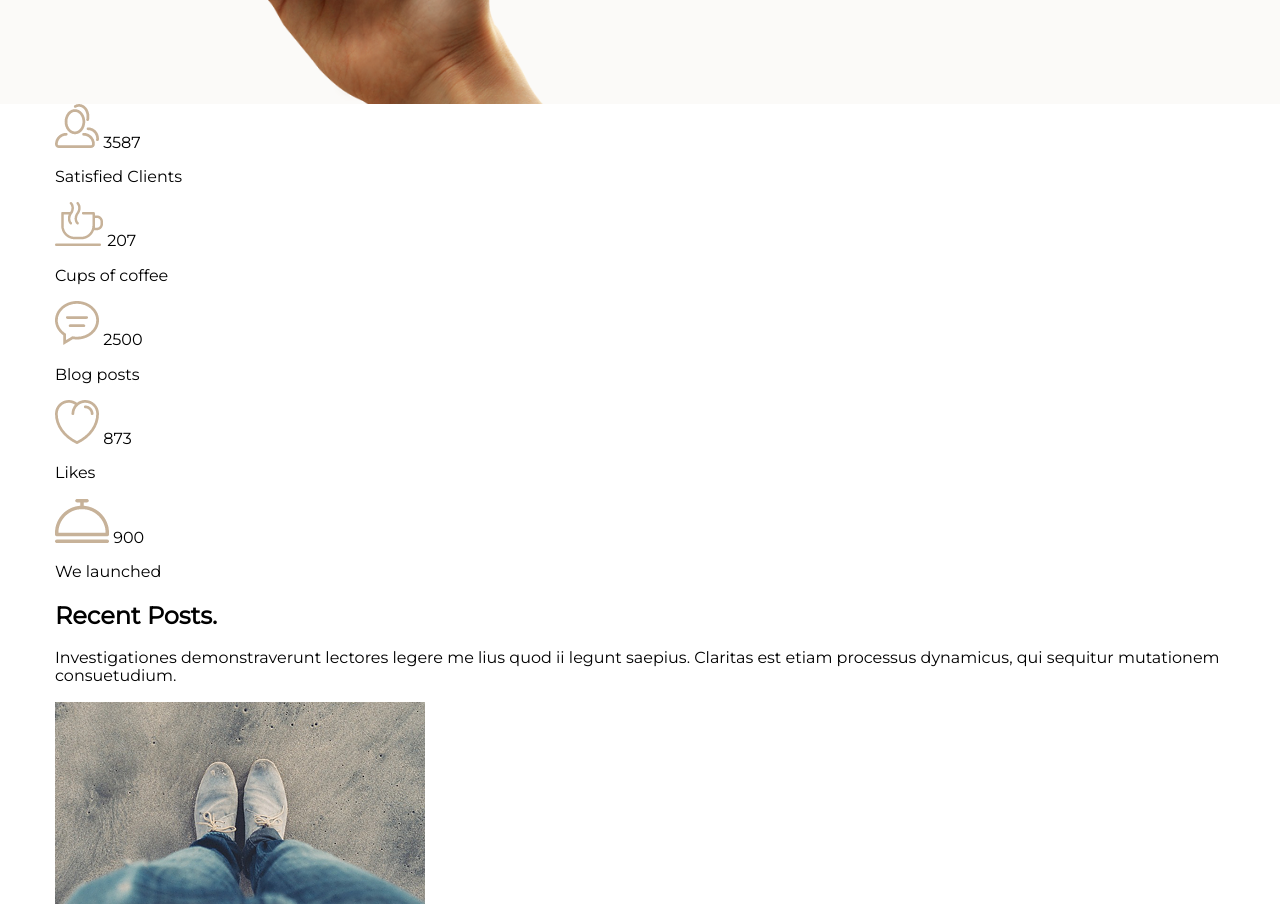
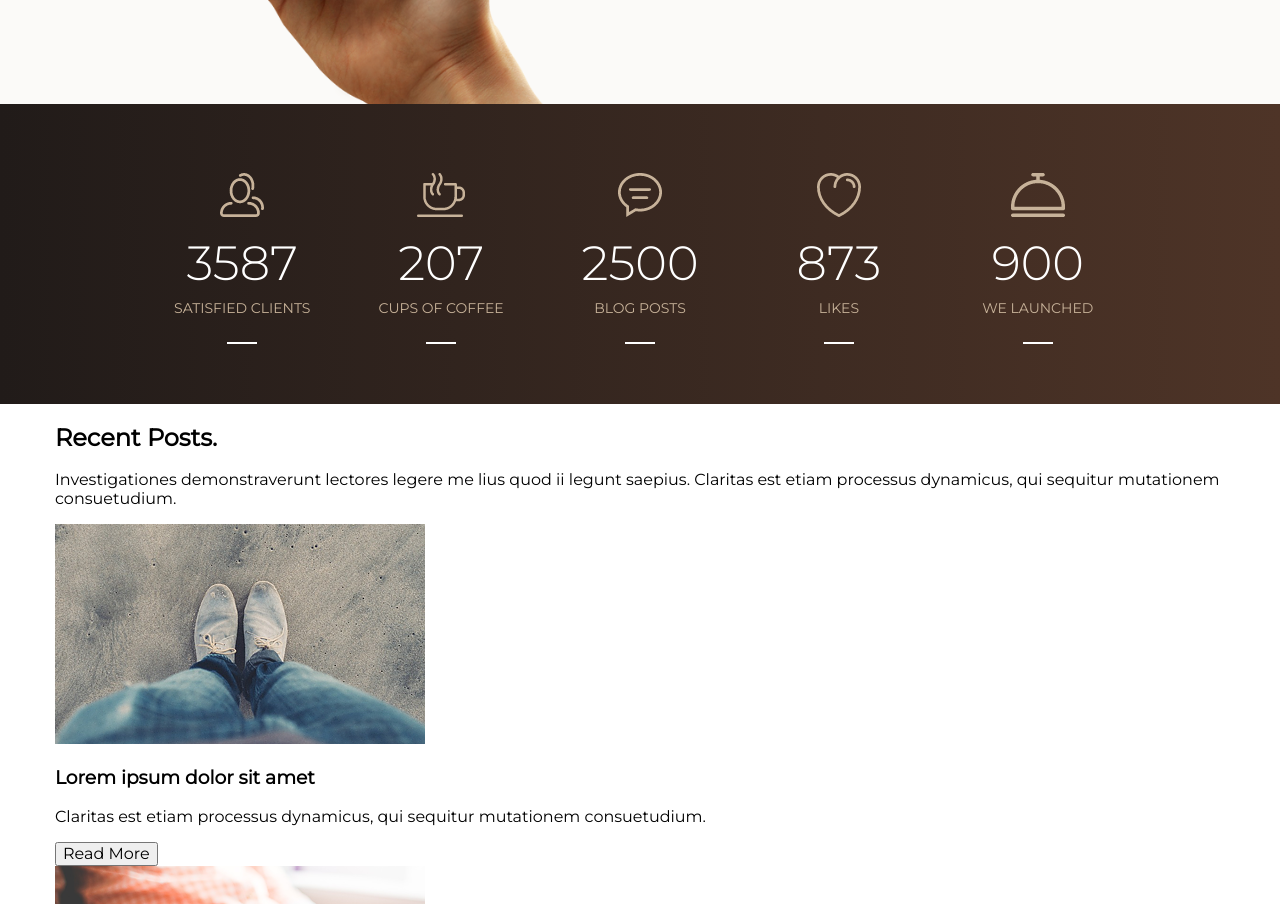
Before and after one commit to rayxxsuzuya/waxom, a plain HTML site: page index.html in a window 1280 px wide. Shown: the part 4266-5170 px from the top of the page. Drawn offline with nearby package versions, Linux system fonts and the light colour scheme.

Commit message:
page-stats stylized

```diff
--- a/sass/style.sass
+++ b/sass/style.sass
@@ -463,3 +463,47 @@ body
 						position: absolute
 						left: -50px
 						top: 4px
+
+.page-stats
+	padding-left: 15px
+	padding-right: 15px
+	background-color: #f4f5f8
+	background-image: linear-gradient(to right, #211b19 0%, #4e3427 100%)
+	.container
+		padding-top: 69px
+		padding-bottom: 88px
+		display: flex
+		justify-content: center
+		align-items: center
+		.stats-item
+			flex-basis: 17%
+			position: relative
+			&::after
+				content: ''
+				display: block
+				position: absolute
+				width: 30px
+				height: 2px
+				background-color: #ffffff
+				left: 50%
+				bottom: -28px
+				transform: translateX(-50%)
+			img
+				display: block
+				margin: 0 auto
+				margin-bottom: 19px
+			span
+				display: block
+				margin: 0 auto
+				text-align: center
+				color: #ffffff
+				font-size: 3em
+				font-weight: 200
+				margin-bottom: 9px
+			p
+				margin: 0 auto
+				text-align: center
+				color: #c7b299
+				font-size: 0.875em
+				font-weight: 400
+				text-transform: uppercase
```
Also changed, not shown: css/style.css, 1 other file.
